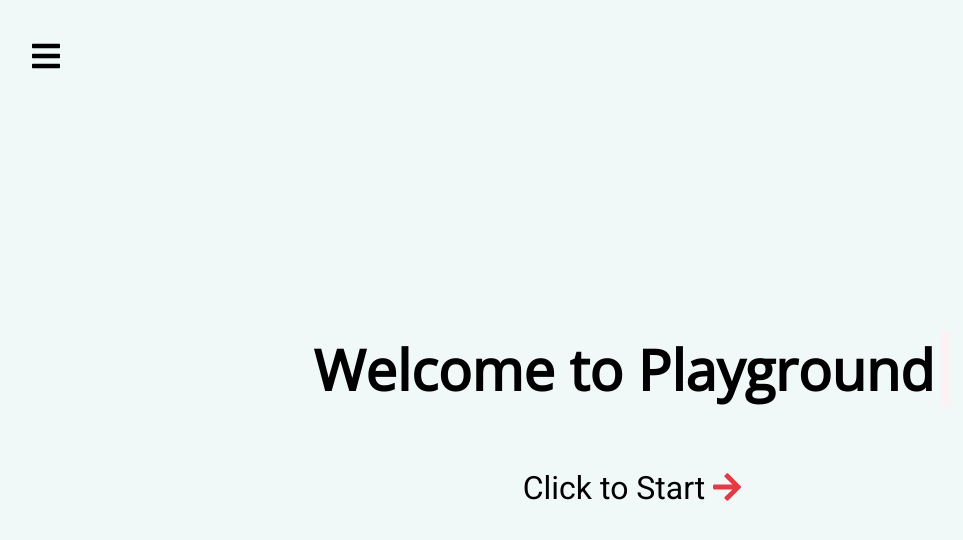
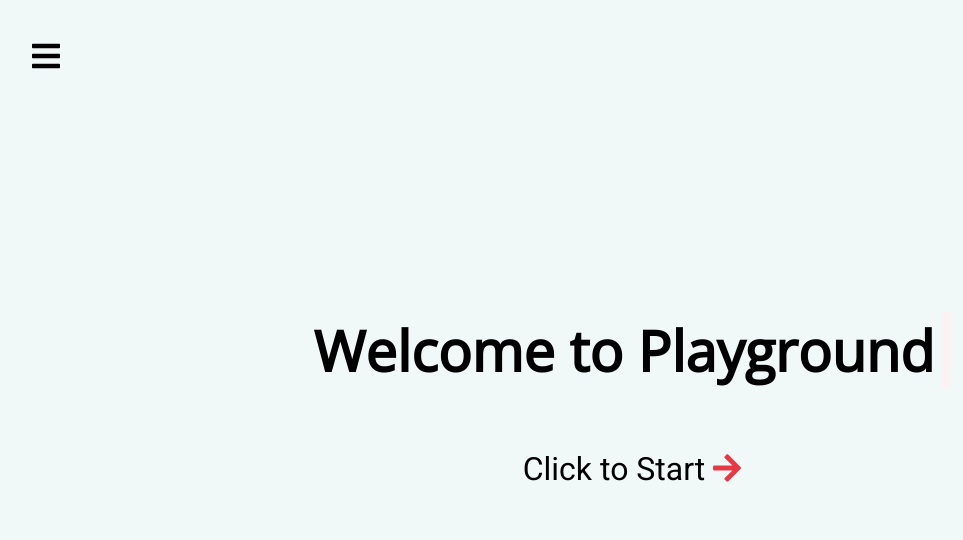
Before and after one commit to Shaun2D2/google-exercises, a React app: page / in a window 1280 px wide. Shown: the top 540 px of the page, without its empty margins (8-971 px from the left). Built offline with nearby package versions, Linux system fonts and the light colour scheme.

Commit message:
additional animations

```diff
--- a/src/Pages/Home.jsx
+++ b/src/Pages/Home.jsx
@@ -61,6 +61,7 @@ const Welcome = styled.h1`
     overflow: hidden;
     white-space: nowrap;
     animation: ${cursor} ease-in 1s infinite, ${typing} 3.5s steps(40, end);
+    margin-top: 0px;
 `;
 
 const CallToAction = styled.a`
@@ -71,20 +72,20 @@ const CallToAction = styled.a`
     animation-delay: 2s;
     animation-fill-mode: forwards;
     cursor: pointer;
+    transition: color .5s;
     svg {
       opacity: 1;
       transform: translateX(0px);
       transition: transform 1s, opacity 1s;
     }
     &:hover {
+      color: ${PALLET.imperialRed};
       svg{
         opacity: 0;
         transform: translateX(200px);
         transition: transform 1s, opacity 1s;
       }
     }
-    &:
-
 `;
 
 export default Home;
```
